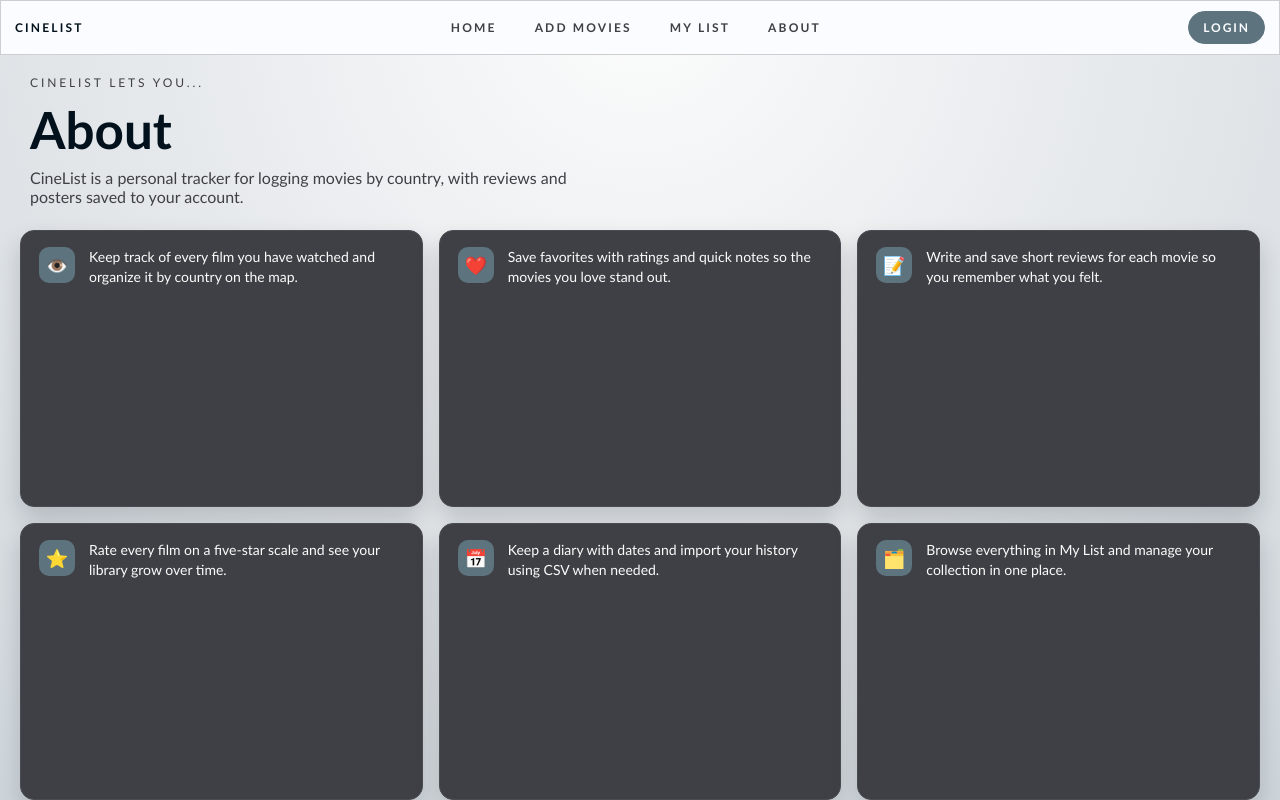
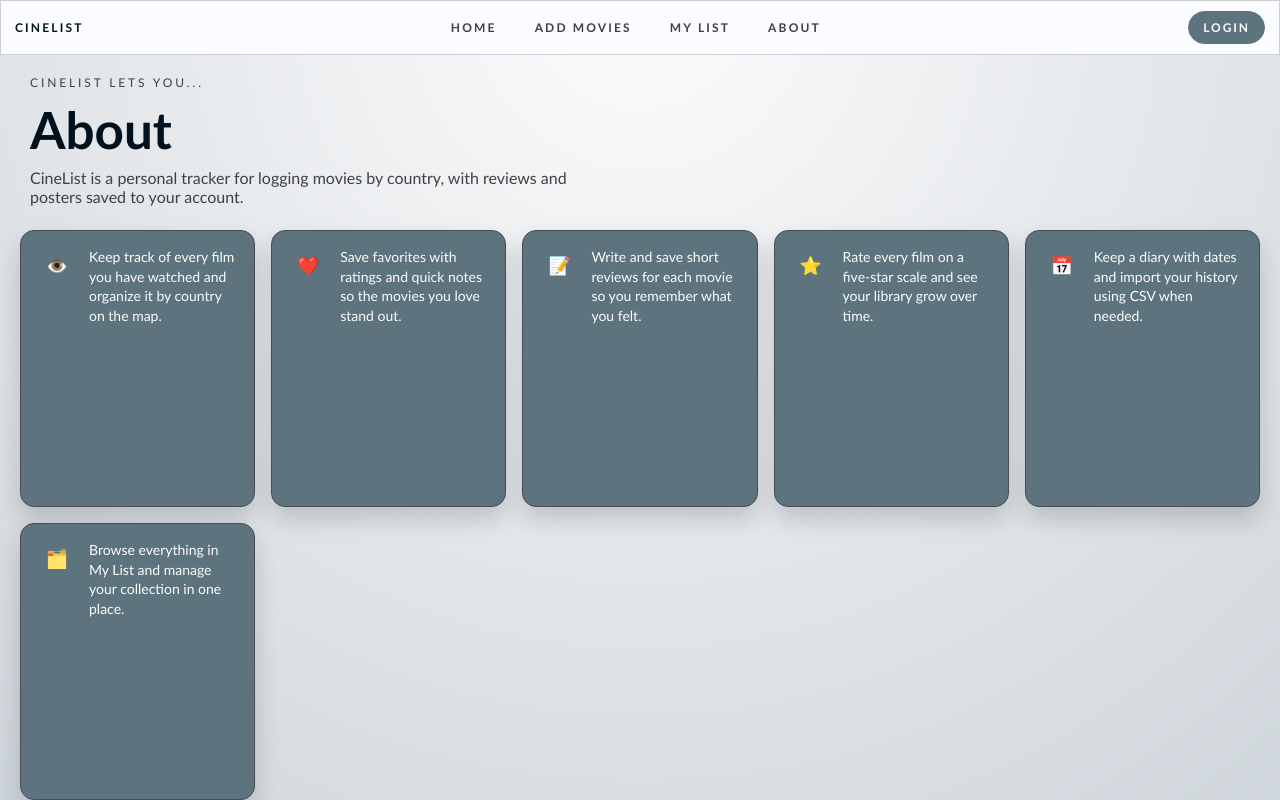
Before and after one commit to MrFiscus/CineList, a Next.js app: page /about in a window 1280 px wide. Built offline with nearby package versions, Linux system fonts and the light colour scheme.

Commit message:
updated about

```diff
--- a/src/app/globals.css
+++ b/src/app/globals.css
@@ -1436,7 +1436,7 @@ button.secondary {
 .about-grid {
   display: grid;
   gap: 16px;
-  grid-template-columns: repeat(3, minmax(0, 1fr));
+  grid-template-columns: repeat(5, minmax(0, 1fr));
 }
 
 .about-card {
@@ -1446,7 +1446,7 @@ button.secondary {
   align-items: start;
   padding: 16px 18px;
   border-radius: 14px;
-  background: #3f4045;
+  background:#5D737E;
   color: #fcfcfc;
   border: 1px solid #4a4c52;
   box-shadow: 0 12px 24px rgba(2, 17, 27, 0.18);
```
